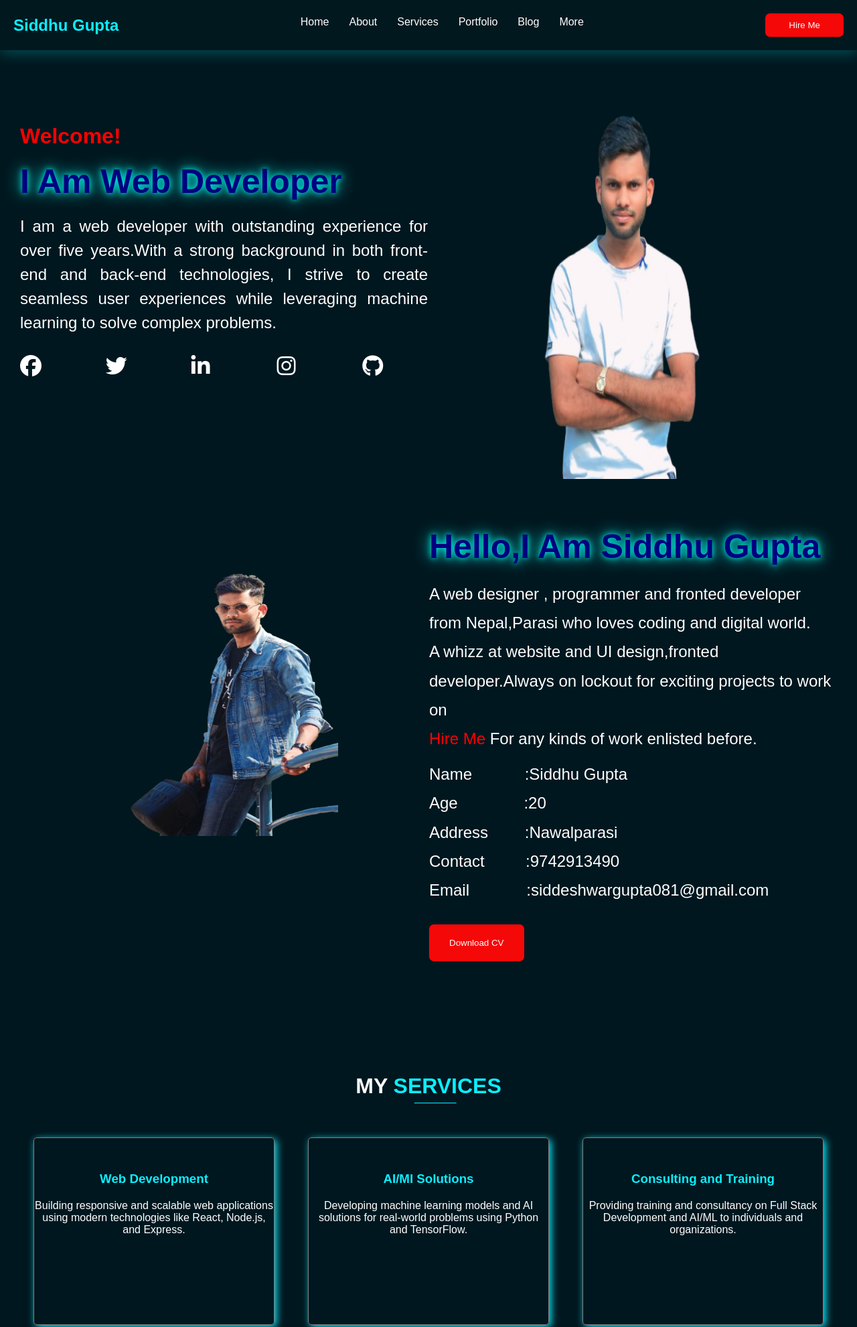
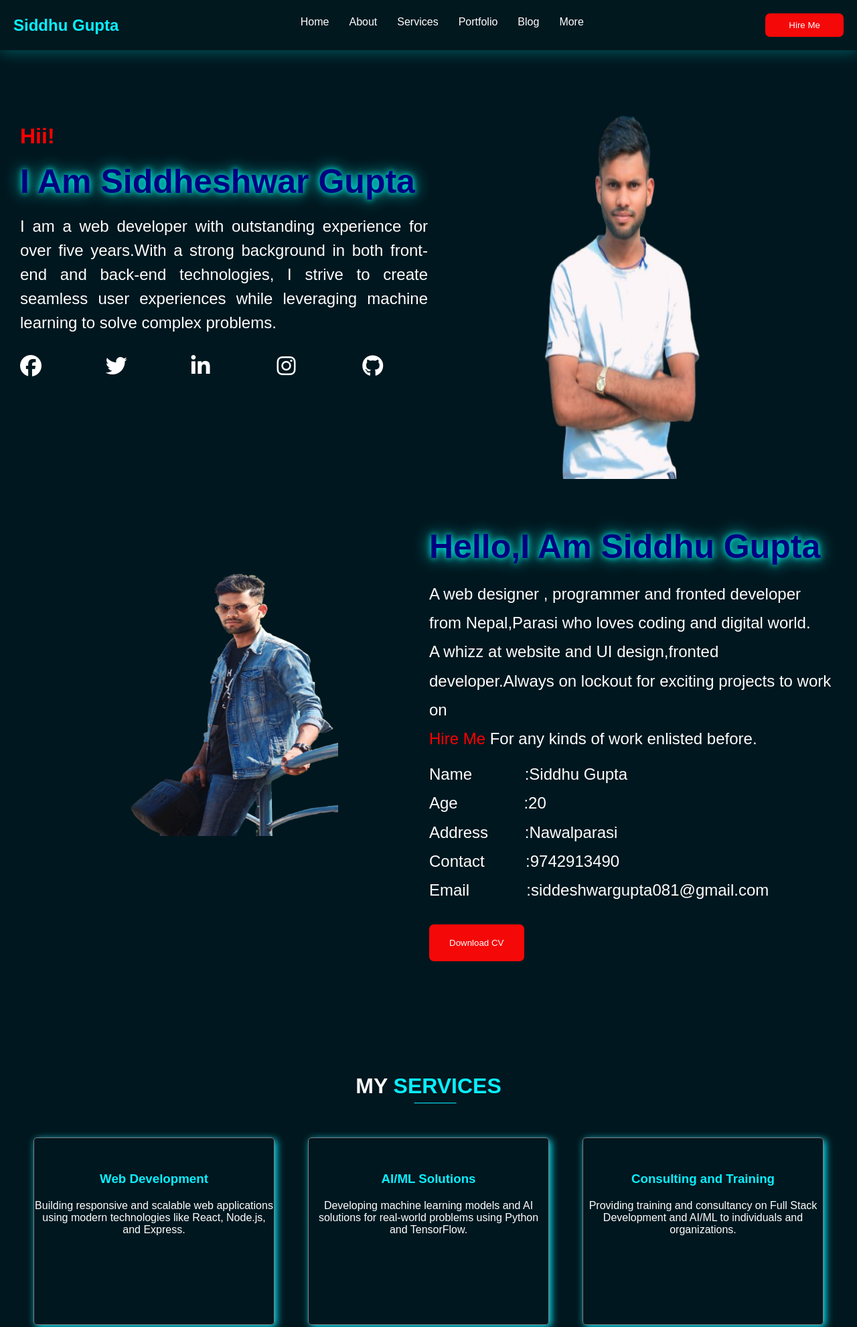
Before and after one commit to Ishwar-gupta/Web-Developer, a plain HTML site: page index.html in a window 1280 px wide. Shown: the top 1981 px of the page at 67% size. Drawn offline with Linux system fonts and the light colour scheme.

Commit message:
Update index.html
i just change my name

```diff
--- a/index.html
+++ b/index.html
@@ -68,10 +68,10 @@
         <!-- ------------------------------------- -->
         <div class="box box1">
             <div class="welcome">
-                <h1 id="welcome">Welcome!</h1>
+                <h1 id="welcome">Hii!</h1>
             </div>
             <div class="web">
-                <h1 id="web">I Am Web Developer</h1>
+                <h1 id="web">I Am Siddheshwar Gupta</h1>
             </div>
             <div class="para">
                 <p id="para">I am a web developer with outstanding experience for over five years.With a strong
@@ -136,7 +136,7 @@
                     <p id="p">Building responsive and scalable web applications using modern technologies like React, Node.js, and Express.</p>
                 </div>
                 <div class="project-card">
-                    <h3>AI/Ml Solutions</h3>
+                    <h3>AI/ML Solutions</h3>
                     <p id="p">Developing machine learning models and AI solutions for real-world problems using Python and TensorFlow.</p>
                 </div>
                 <div class="project-card">
@@ -259,7 +259,7 @@
         <input id="email" name="email" type="email" placeholder="Email:" required>
         <br>
         <textarea name="text" id="textarea" rows="5" cols="110.8" placeholder="Your Description:"></textarea>
-        <button name="message" id="messg" type="submit">Send Message</button>
+        <button name="message" id="messg" type="submit">Submit</button>
     </form>
 </div>
 <!-- ---------------------------------------- -->
```
